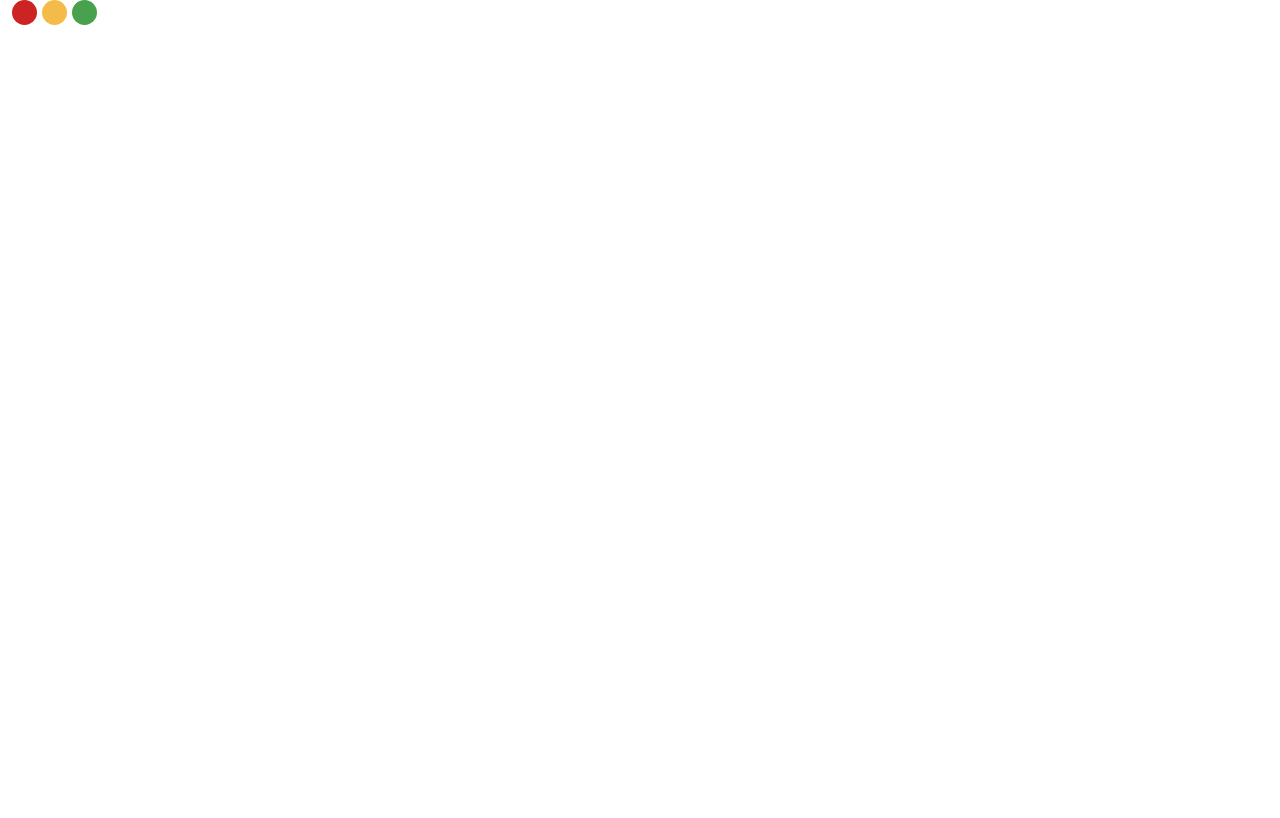
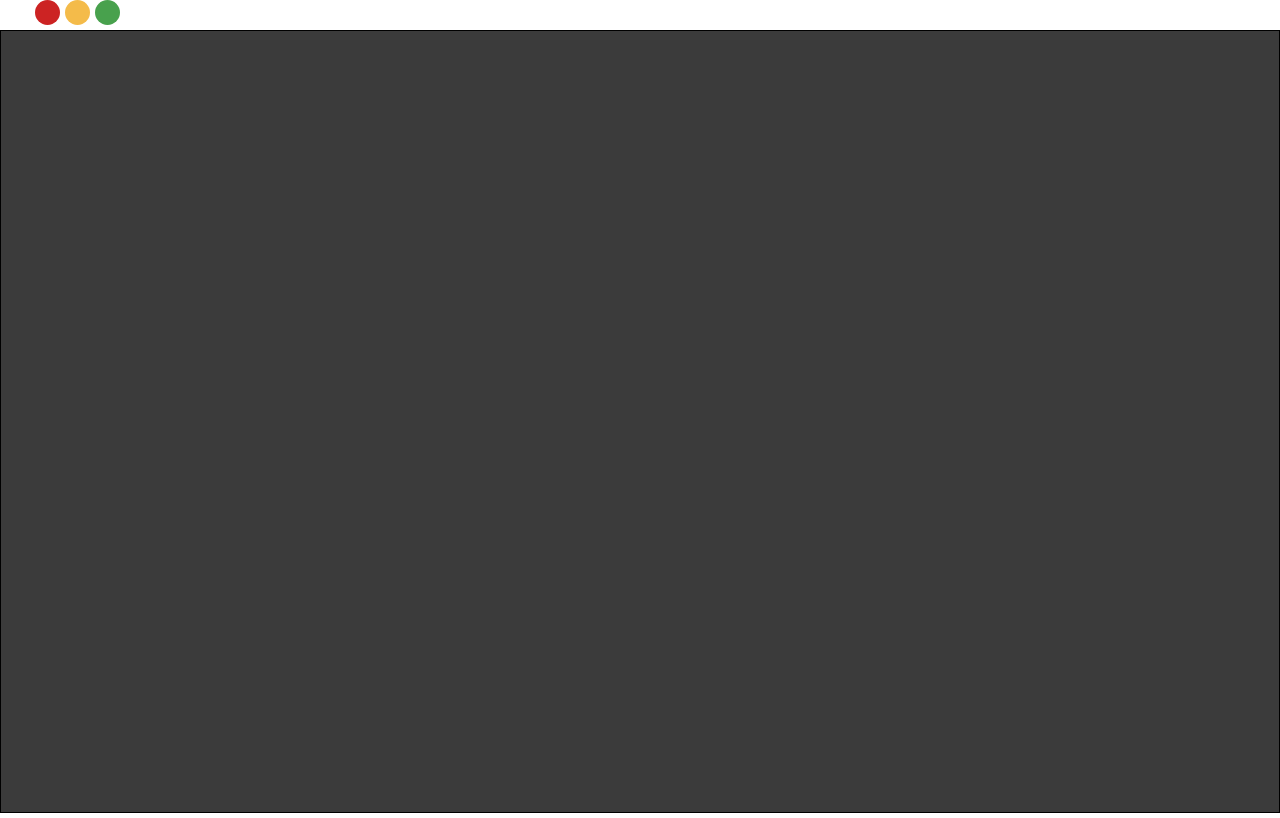
Before and after one commit to akashtu/expense-app, a React (Create React App) app: page / in a window 1280 px wide. Built offline with nearby package versions, Linux system fonts and the light colour scheme.

Commit message:
creating box

```diff
--- /dev/null
+++ b/src/Components/BoxComponent/Box.css
@@ -0,0 +1,7 @@
+.box-container {
+  max-width: 1440px;
+  height: 781px;
+  border: 1px solid black;
+  margin: 5px auto;
+  background-color: #3b3b3b;
+}
--- /dev/null
+++ b/src/Components/BoxComponent/Box.js
@@ -0,0 +1,5 @@
+import React from "react";
+import "./Box.css";
+export const Box = () => {
+  return <div className="box-container"></div>;
+};
--- a/src/Components/ExpenseComponent/Expense.js
+++ b/src/Components/ExpenseComponent/Expense.js
@@ -1,10 +1,12 @@
 import React from "react";
 import "./Expense.css";
 import { Header } from "../HeaderComponent/Header";
+import { Box } from "../BoxComponent/Box";
 export const Expense = () => {
   return (
     <div>
       <Header />
+      <Box />
     </div>
   );
 };
--- a/src/Components/HeaderComponent/Header.css
+++ b/src/Components/HeaderComponent/Header.css
@@ -8,7 +8,7 @@
   gap: 5px;
 }
 .header-component {
-  margin-left: 12px;
+  margin-left: 35px;
 }
 .dot1 {
   background-color: #cc2323;
```
